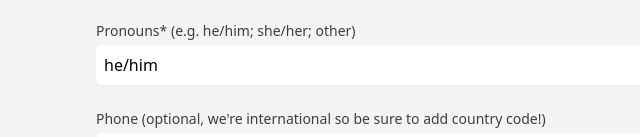
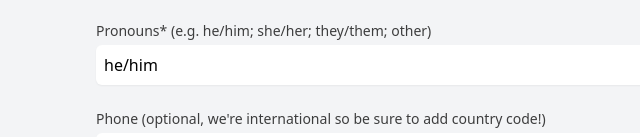
Before and after one commit to infiniteach/signature-generator, a plain HTML site: page index.html in a window 1280 px wide. Shown: the part 663-800 px from the top of the page, 256-896 px from the left. Drawn offline with nearby package versions, Linux system fonts and the light colour scheme; no server answers.

Commit message:
Updated pronouns

```diff
--- a/index.html
+++ b/index.html
@@ -107,7 +107,7 @@
           </div>
 
           <div>
-            <label for="pronouns" class="block text-sm font-medium opacity-75">Pronouns* (e.g. he/him; she/her; other)</label>
+            <label for="pronouns" class="block text-sm font-medium opacity-75">Pronouns* (e.g. he/him; she/her; they/them; other)</label>
             <div class="mt-1">
               <input type="text" name="pronouns" id="pronouns" autocomplete="pronouns" x-model="pronouns" class="block w-full rounded-md border-gray-300 shadow-sm focus:border-indigo-500 focus:ring-indigo-500 p-2">
             </div>
```
